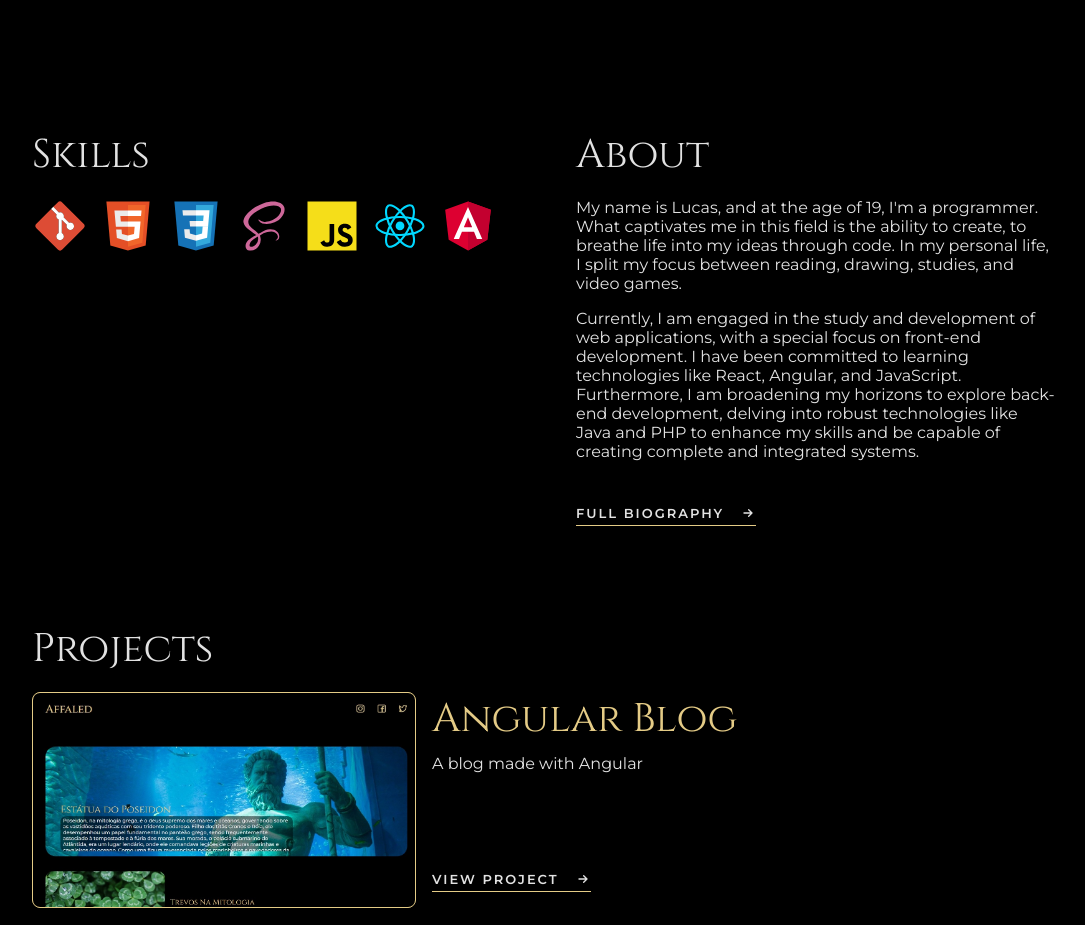
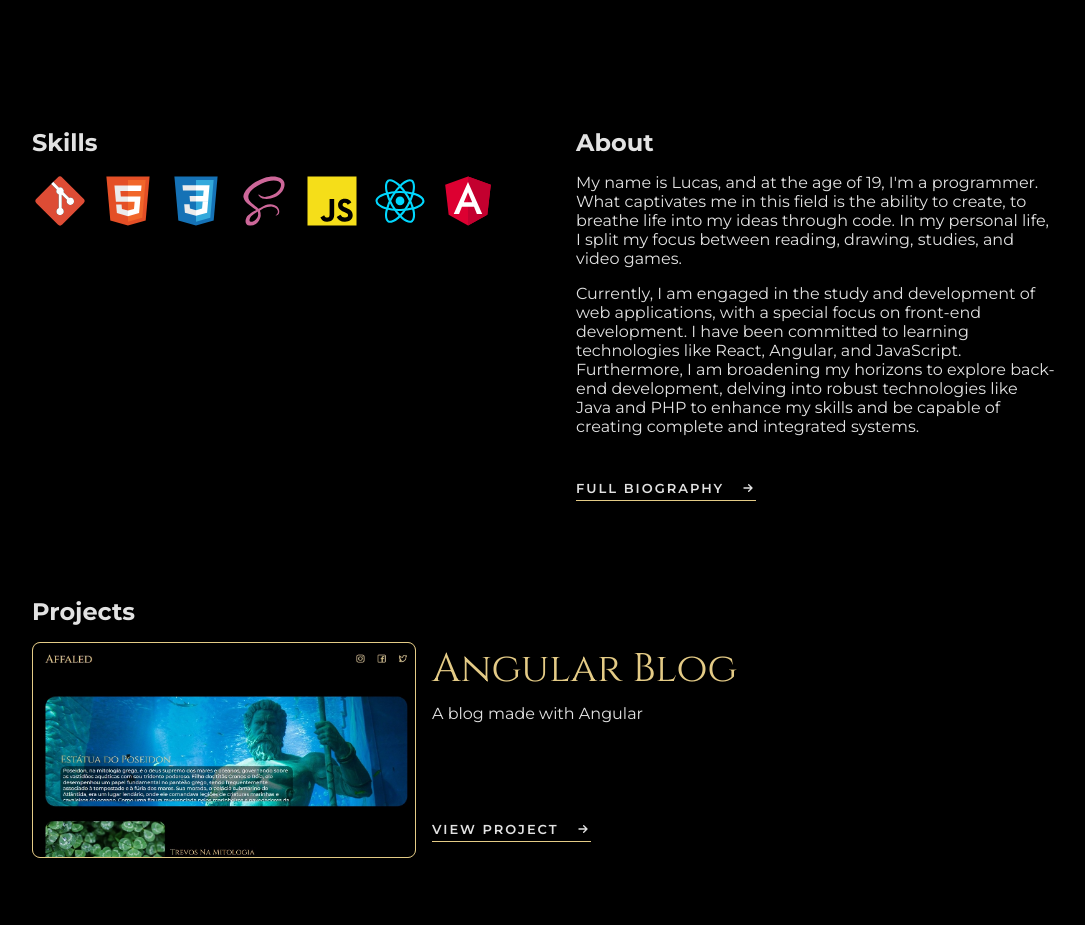
Before and after one commit to Affaled/Prototype-Portfolio, a React (Vite) app: page / in a window 1280 px wide. Shown: the part 780-1705 px from the top of the page, without its empty margins (96-1181 px from the left). Built offline with nearby package versions, Linux system fonts and the light colour scheme.

Commit message:
ordem de títulos h1-h6

```diff
--- a/src/components/HomeAbout.jsx
+++ b/src/components/HomeAbout.jsx
@@ -8,11 +8,11 @@
   return (
     <section className="homeAbout" id="bio">
       <div className="homeAbout__skills">
-        <h3>Skills</h3>
+        <h2>Skills</h2>
         <SkillsSVG />
       </div>
       <div className="homeAbout__text">
-        <h3>About</h3>
+        <h2>About</h2>
         <p>{aboutData.personalInfo[0]}</p>
         <p>{aboutData.professionalInfo[2]}</p>
         <span>
--- a/src/components/HomeProjects.jsx
+++ b/src/components/HomeProjects.jsx
@@ -5,7 +5,7 @@
 export default function HomeProjects() {
   return (
     <section className="homeProjects">
-      <h3>Projects</h3>
+      <h2>Projects</h2>
       <div className="homeProjects__content">
         <ProjectItem
           image={angularPhoto}
```
